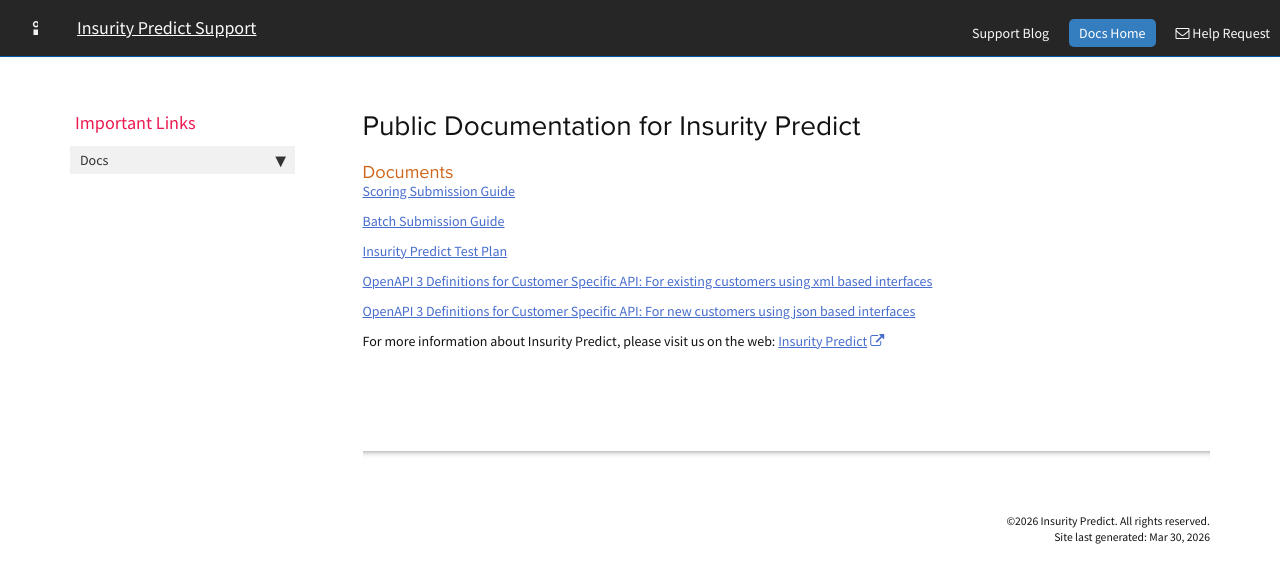
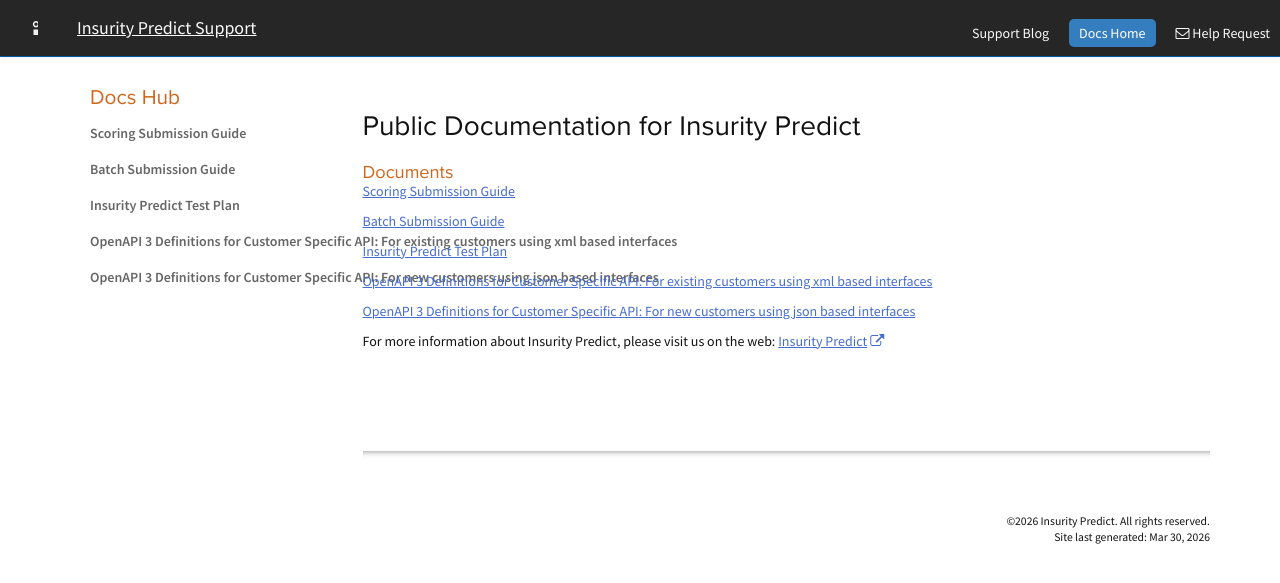
Before and after one commit to valensupport/valensupport.github.io, a Jekyll site: the page built from index.md, in a window 1280 px wide. Shown: the top 583 px of the page. Built offline with Jekyll 4.4.1, drawn with Linux system fonts in a browser that asks for light colours; nearby versions of some CDN libraries; comment, search, counter and statistics services are not loaded.

Commit message:
PRED-40847 - Testing some sidebar changes

```diff
--- a/_includes/sidebar.html
+++ b/_includes/sidebar.html
@@ -1,7 +1,27 @@
 {% include custom/sidebarconfigs.html %}
 
-<ul id="mysidebar" class="nav">
-    <li class="sidebarTitle">{{sidebar[0].product}}</li>
+<aside class="unity-sidebar" id="mysidebar">
+    <nav class="unity-tabs vertical small">
+        <h3>Docs Hub</h3>
+        <div class="unity-tab-row">
+            <a class="unity-tab" href="web_services.html" role="tab">Scoring Submission Guide</a>
+        </div>
+        <div class="unity-tab-row">
+            <a class="unity-tab" href="batch_request.html" role="tab">Batch Submission Guide</a>
+        </div>
+        <div class="unity-tab-row">
+            <a class="unity-tab" href="test_plans.html" role="tab">Insurity Predict Test Plan</a>
+        </div>
+        <div class="unity-tab-row">
+            <a class="unity-tab" href="customer_specific_apis.html" role="tab">OpenAPI 3 Definitions for Customer Specific API: For existing customers using xml based interfaces</a>
+        </div>
+        <div class="unity-tab-row">
+            <a class="unity-tab" href="customer_specific_apis_json.html" role="tab">OpenAPI 3 Definitions for Customer Specific API: For new customers using json based interfaces</a>
+        </div>
+    </nav>
+</aside>
+<!-- <ul id="mysidebar" class="nav">
+    <li class="unity-sidebar">{{sidebar[0].product}}</li>
     {% for entry in sidebar %}
     {% for folder in entry.folders %}
     {% if folder.output contains "web" %}
@@ -42,14 +62,14 @@
         </ul>
         {% endif %}
         {% endfor %}
-        {% endfor %}
+        {% endfor %} -->
         <!-- if you aren't using the accordion, uncomment this block:
            <p class="external">
                <a href="#" id="collapseAll">Collapse All</a> | <a href="#" id="expandAll">Expand All</a>
            </p>
            -->
-    </li>
-</ul>
+        <!--    </li>
+</ul> -->
 </div>
 
 <!-- this highlights the active parent class in the navgoco sidebar. this is critical so that the parent expands when you're viewing a page. This must appear below the sidebar code above. Otherwise, if placed inside customscripts.js, the script runs before the sidebar code runs and the class never gets inserted.-->
```
